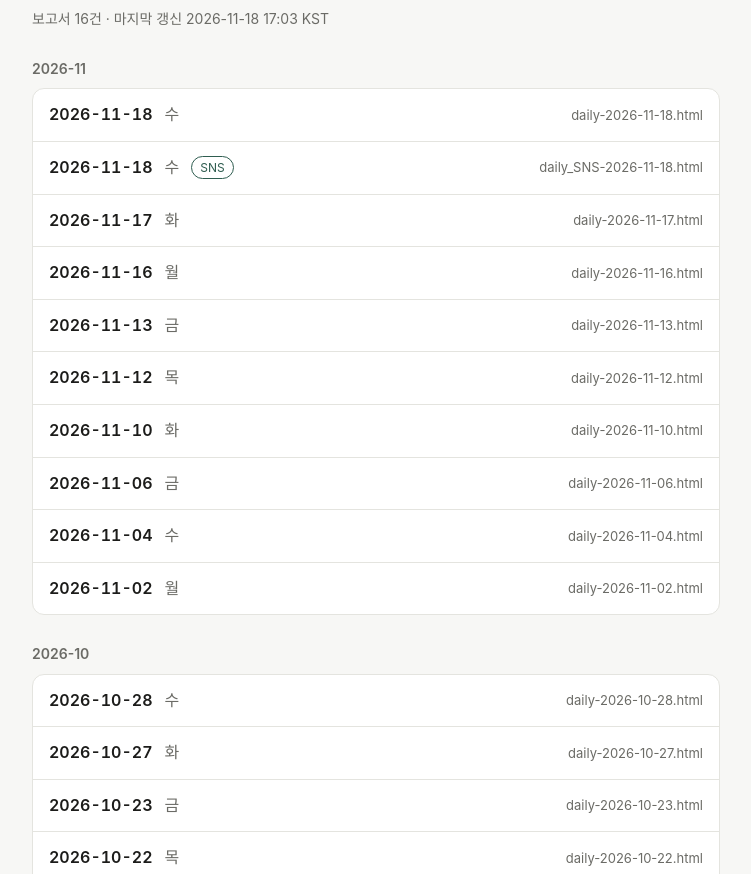
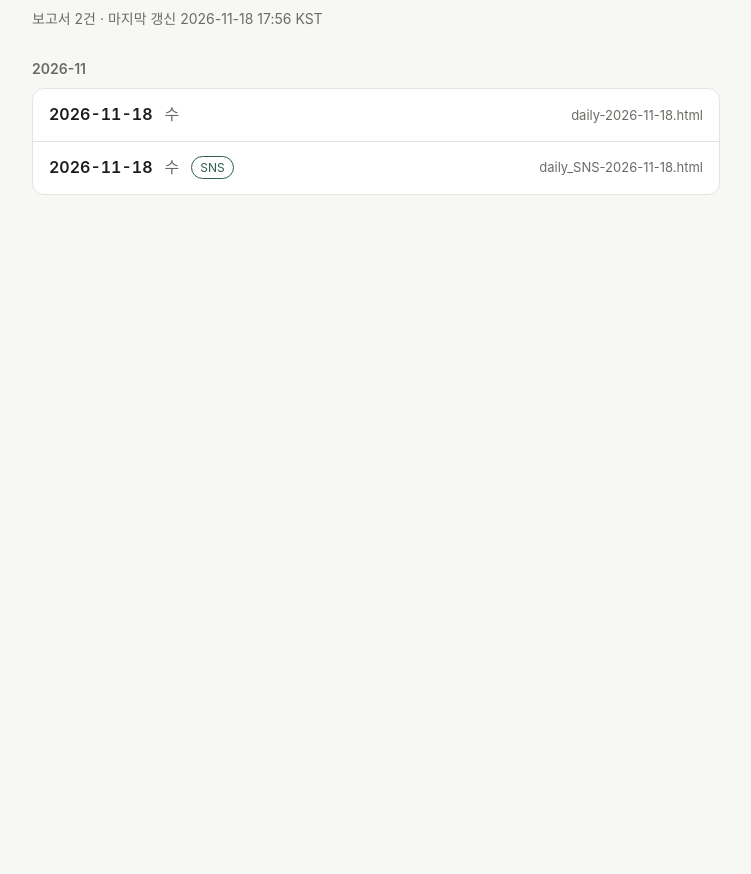
Before and after one commit to medicubeJP-url/daily-sns-report, a plain HTML site: page index.html in a window 1280 px wide. Shown: the part 78-952 px from the top of the page, without its empty margins (264-1015 px from the left). After the commit the page ends 800 px from the top, so only its background shows below. Drawn offline with Linux system fonts and the light colour scheme.

Commit message:
index 갱신 (2026-11-18 17:56 KST)

```diff
--- a/index.html
+++ b/index.html
@@ -18,28 +18,11 @@ li+li{border-top:1px solid var(--line)}a{display:flex;align-items:center;gap:12p
 <body>
 <main>
 <h1>데일리 자사,경쟁사 SNS 리포트</h1>
-<p class="meta">보고서 16건 · 마지막 갱신 2026-11-18 17:03 KST</p>
+<p class="meta">보고서 2건 · 마지막 갱신 2026-11-18 17:56 KST</p>
 <h2>2026-11</h2>
 <ul>
 <li><a href="daily-2026-11-18.html"><span class="d">2026-11-18</span><span class="w">수</span><span class="f">daily-2026-11-18.html</span></a></li>
 <li><a href="daily_SNS-2026-11-18.html"><span class="d">2026-11-18</span><span class="w">수</span><span class="k">SNS</span><span class="f">daily_SNS-2026-11-18.html</span></a></li>
-<li><a href="daily-2026-11-17.html"><span class="d">2026-11-17</span><span class="w">화</span><span class="f">daily-2026-11-17.html</span></a></li>
-<li><a href="daily-2026-11-16.html"><span class="d">2026-11-16</span><span class="w">월</span><span class="f">daily-2026-11-16.html</span></a></li>
-<li><a href="daily-2026-11-13.html"><span class="d">2026-11-13</span><span class="w">금</span><span class="f">daily-2026-11-13.html</span></a></li>
-<li><a href="daily-2026-11-12.html"><span class="d">2026-11-12</span><span class="w">목</span><span class="f">daily-2026-11-12.html</span></a></li>
-<li><a href="daily-2026-11-10.html"><span class="d">2026-11-10</span><span class="w">화</span><span class="f">daily-2026-11-10.html</span></a></li>
-<li><a href="daily-2026-11-06.html"><span class="d">2026-11-06</span><span class="w">금</span><span class="f">daily-2026-11-06.html</span></a></li>
-<li><a href="daily-2026-11-04.html"><span class="d">2026-11-04</span><span class="w">수</span><span class="f">daily-2026-11-04.html</span></a></li>
-<li><a href="daily-2026-11-02.html"><span class="d">2026-11-02</span><span class="w">월</span><span class="f">daily-2026-11-02.html</span></a></li>
-</ul>
-<h2>2026-10</h2>
-<ul>
-<li><a href="daily-2026-10-28.html"><span class="d">2026-10-28</span><span class="w">수</span><span class="f">daily-2026-10-28.html</span></a></li>
-<li><a href="daily-2026-10-27.html"><span class="d">2026-10-27</span><span class="w">화</span><span class="f">daily-2026-10-27.html</span></a></li>
-<li><a href="daily-2026-10-23.html"><span class="d">2026-10-23</span><span class="w">금</span><span class="f">daily-2026-10-23.html</span></a></li>
-<li><a href="daily-2026-10-22.html"><span class="d">2026-10-22</span><span class="w">목</span><span class="f">daily-2026-10-22.html</span></a></li>
-<li><a href="daily-2026-10-21.html"><span class="d">2026-10-21</span><span class="w">수</span><span class="f">daily-2026-10-21.html</span></a></li>
-<li><a href="daily-2026-10-20.html"><span class="d">2026-10-20</span><span class="w">화</span><span class="f">daily-2026-10-20.html</span></a></li>
 </ul>
 </main>
 </body>
```
Also changed, not shown: 1 other file.
